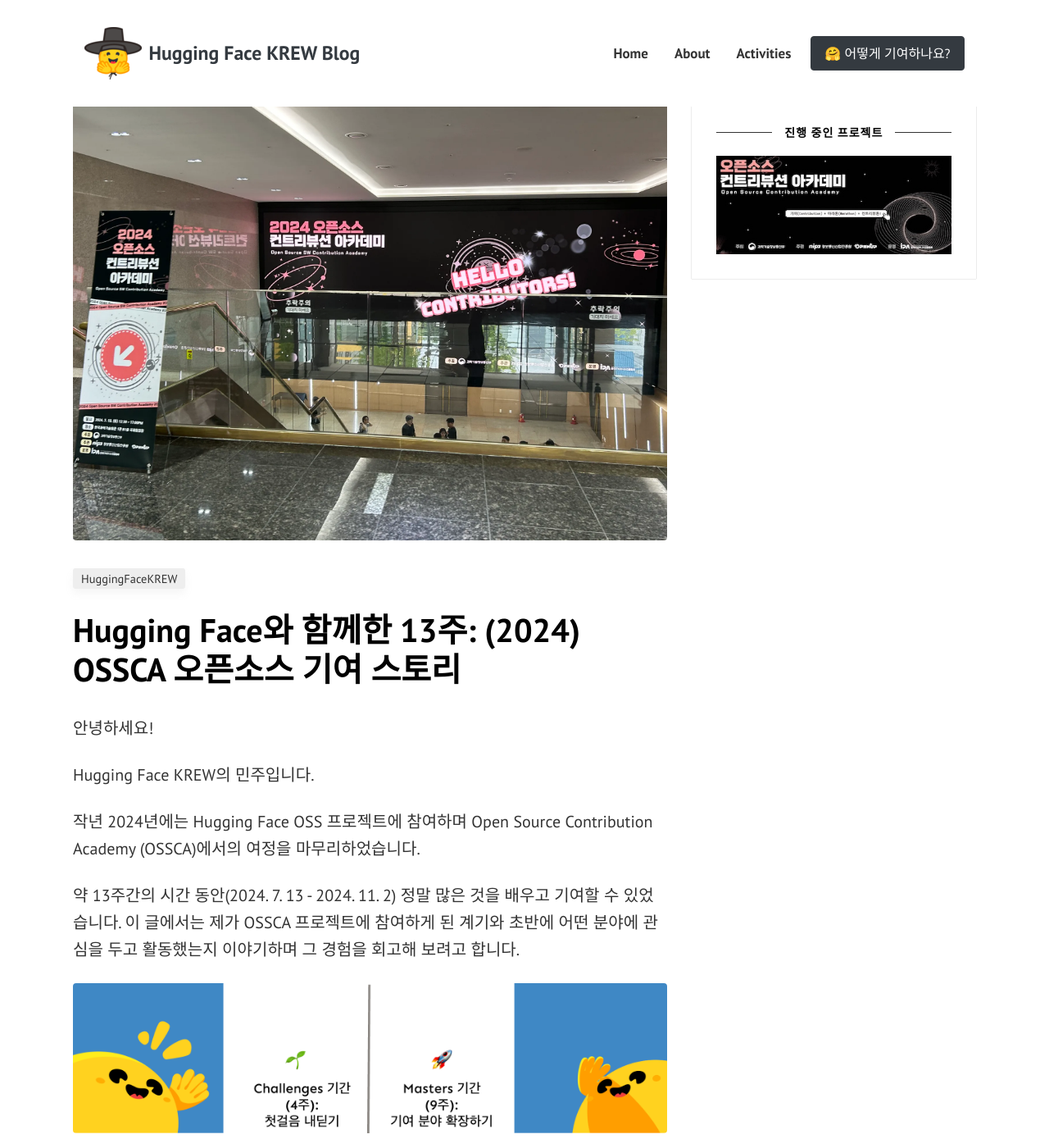
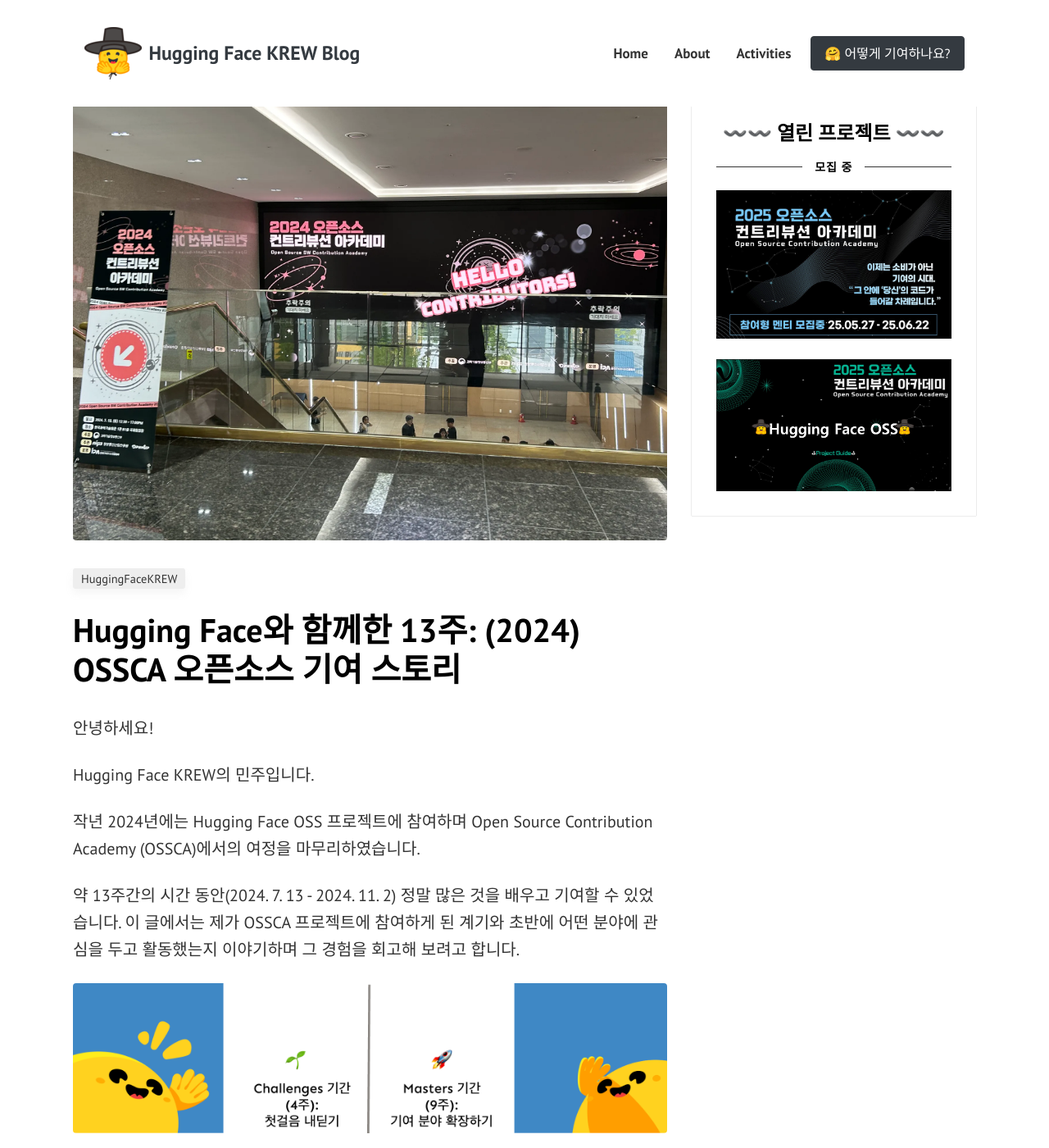
Before and after one commit to sim-so/hugging-face-krew.github.io, a Jekyll site: the page built from _posts/2025-05-27-2024-open-source-academy-recap.md, in a window 1280 px wide and 1400 px high. Shown: the whole window at 82% size. Built offline with Jekyll 4.4.1, drawn with Linux system fonts in a browser that asks for light colours.

Commit message:
✨ Update event list in sidercar (#30)

```diff
--- a/_includes/sidebar.html
+++ b/_includes/sidebar.html
@@ -6,7 +6,17 @@
   </div>
   {%endcomment%}
   <div class="sidebar-section">
-    <h5><span>진행 중인 프로젝트</span></h5>
-    <img src="{{site.baseurl}}/assets/images/manage/2024-OSSCA.jpg" />
+    <h4 style="text-align: center;"><span> 〰️〰️ 열린 프로젝트 〰️〰️ </span></h4>
+
+    <h5 style="text-align: center;"><span> 모집 중 </span></h4>
+      <a href="https://www.contribution.ac/">
+        <img src="{{site.baseurl}}/assets/images/manage/2025-OSSCA.jpg" alt="이미지" />
+      </a>
+    &nbsp;
+      <a href="https://www.contribution.ac/">
+        <img src="{{site.baseurl}}/assets/images/manage/HF_OSS.jpg" alt="이미지" />
+      </a>
+      <!-- NOTE: 진행 중인 프로젝트가 있을때 uncomment 해주세요 -->
+      <!-- <h5 style="text-align: center;"><span> 진행 중 </span></h4> -->
   </div>
 </div>
--- a/_posts/2025-05-27-2024-open-source-academy-recap.md
+++ b/_posts/2025-05-27-2024-open-source-academy-recap.md
@@ -10,7 +10,7 @@
 
 Hugging Face KREW의 민주입니다.
 
-작년 2024년에는 Hugging Face OSS 프로젝트에 참여하며 Open Source Contribution Academy (OSSCA)에서의 여정을 마무리하었습니다.
+작년 2024년에는 Hugging Face OSS 프로젝트에 참여하며 Open Source Contribution Academy (OSSCA)에서의 여정을 마무리하였습니다.
 
 약 13주간의 시간 동안(2024. 7. 13 - 2024. 11. 2) 정말 많은 것을 배우고 기여할 수 있었습니다. 이 글에서는 제가 OSSCA 프로젝트에 참여하게 된 계기와 초반에 어떤 분야에 관심을 두고 활동했는지 이야기하며 그 경험을 회고해 보려고 합니다.
 
--- a/assets/css/theme.scss
+++ b/assets/css/theme.scss
@@ -130,6 +130,24 @@
     .dropdown-item.blog {
         display:none
     }
+}
+
+.image-container {
+  position: relative;
+  display: inline-block;
+}
+
+.image-badge {
+  position: absolute;
+  top: 8px;
+  right: 8px;
+  background: yellow;
+  color: black;
+  padding: 2px 8px;
+  border-radius: 8px;
+  font-size: 14px;
+  font-weight: bold;
+  z-index: 2;
 }
 
 /* Pages
```
Also changed, not shown: assets/images/manage/2025-OSSCA.jpg (added), assets/images/manage/HF_OSS.jpg (added).
